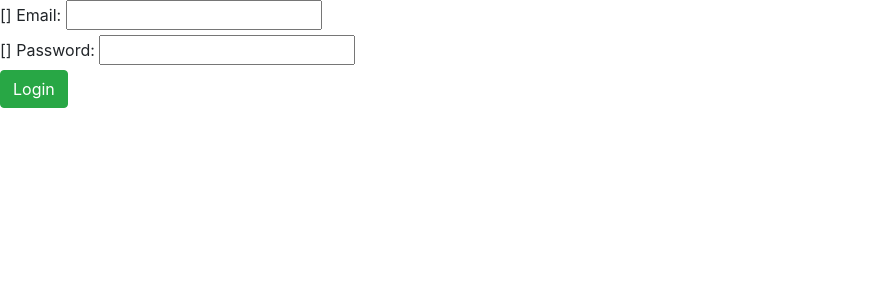
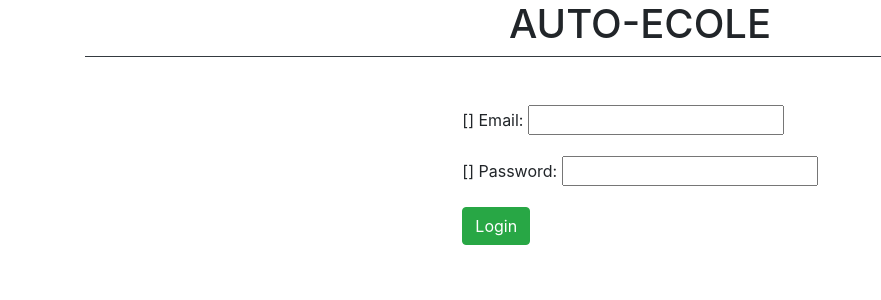
Before and after one commit to ERICAntoine/python_my_driving_school, a Django app: template app/templates/registration/login.html in a window 1280 px wide. Shown: the top 300 px of the page, without its empty margins (0-881 px from the left). Run offline with Django 3.2, Linux system fonts and the light colour scheme; the template is opened without the code that fills it, so the values that code supplies are empty, except form fields; tables that the repository leaves empty hold one stand-in row (values such as "Sample post"); form fields are guessed from the names that the template uses; some libraries are stand-ins or nearby versions.

Commit message:
Front page

```diff
--- a/app/templates/base.html
+++ b/app/templates/base.html
@@ -1,11 +1,17 @@
 <head>
     {% block extra_head %} {% endblock %}
     {% load static %}
+    <link rel="stylesheet" href="https://stackpath.bootstrapcdn.com/bootstrap/4.4.1/css/bootstrap.min.css" integrity="sha384-Vkoo8x4CGsO3+Hhxv8T/Q5PaXtkKtu6ug5TOeNV6gBiFeWPGFN9MuhOf23Q9Ifjh" crossorigin="anonymous">
     <link rel='stylesheet' type='text/css' href="{% static '/bootstrap/dist/css/bootstrap.min.css' %}" />
     <script src="{% static '/jquery/dist/jquery.min.js' %}"></script>
     <title>{% block title %}My amazing index{% endblock %}</title>
 </head>
 
+<header>
+    <div class='container'>
+        <div class='d-flex justify-content-center mb-5 border-bottom border-dark'><h1>AUTO-ECOLE</h1></div>
+    </div>
+</header>
 <body>
     <div class="container-fluid">
         <div class="row">
--- a/app/templates/registration/login.html
+++ b/app/templates/registration/login.html
@@ -3,19 +3,25 @@
 {% load crispy_forms_tags %}
 
 {% block log %}
+<div class='container'>
+    <div class='d-flex justify-content-center'>
         <form method='post'>
             {% csrf_token %}
-    <div class="form group">
+
+            <div class="form group mb-3">
                 {{ form.email.errors }}
                 <label for="{{ form.email.id_for_label }}"> Email: </label>
                 {{ form.email }}
             </div>
-    <div class="form group">
+            <div class="form group mb-3">
                 {{ form.password.errors }}
                 <label for="{{ form.password.id_for_label }}"> Password: </label>
                 {{ form.password }}
             </div>
 
             <button type="submit" class="btn btn-success">Login</button>
+
         </form>
+    </div>
+</div>
 {% endblock %}
```
Also changed, not shown: app/templates/planning.html (+23 -9 lines), app/templates/registration/register.html (+13 -6 lines). Lines whose indentation alone changed are shown as unchanged.
